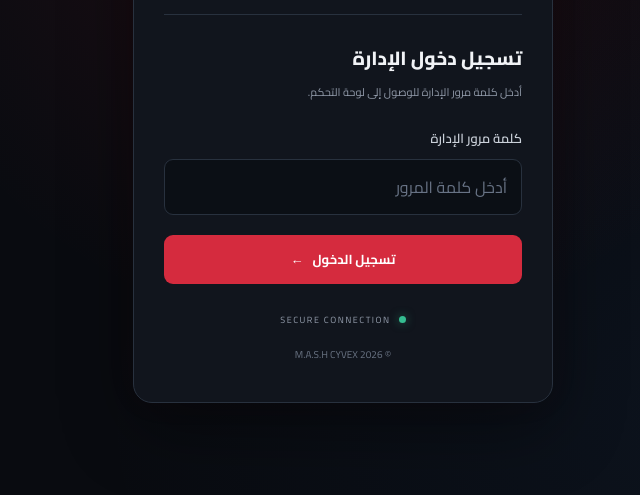
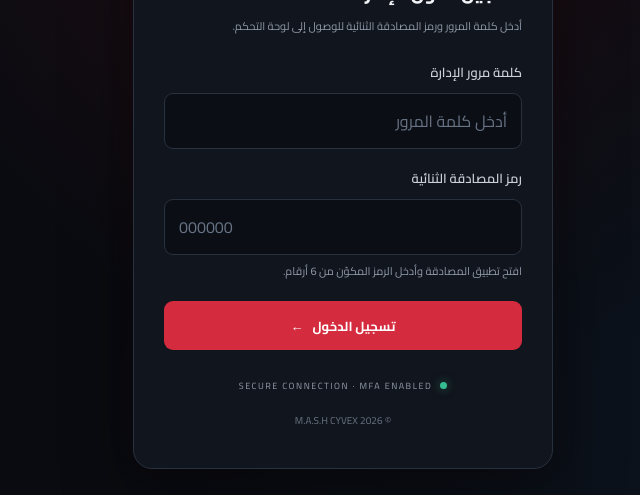
Before and after one commit to menamon713-bit/mina-portfolio, a website: page admin.html in a window 1280 px wide. Shown: the part 305-800 px from the top of the page, without its empty margins (297-937 px from the left). Drawn offline with Linux system fonts and the light colour scheme; no server answers.

Commit message:
Update admin.html

```diff
--- a/admin.html
+++ b/admin.html
@@ -1,11 +1,31 @@
-<!DOCTYPE html><html lang="ar" dir="rtl" data-theme="dark">
+<!DOCTYPE html>
+<html lang="ar" dir="rtl" data-theme="dark">
 <head>
   <meta charset="UTF-8">
   <meta name="viewport" content="width=device-width, initial-scale=1.0">
-  <meta name="theme-color" content="#080808">  <title>M.A.S.H CYVEX | Admin Login</title>  <meta name="description" content="M.A.S.H CYVEX Secure Administration Portal">
-  <meta name="robots" content="noindex, nofollow">  <link rel="preconnect" href="https://fonts.googleapis.com">
+  <meta name="theme-color" content="#080808">
+
+  <title>M.A.S.H CYVEX | Admin Login</title>
+  <meta name="description" content="M.A.S.H CYVEX Secure Administration Portal">
+  <meta name="robots" content="noindex, nofollow">
+
+  <link rel="preconnect" href="https://fonts.googleapis.com">
   <link rel="preconnect" href="https://fonts.gstatic.com" crossorigin>
-  <link href="https://fonts.googleapis.com/css2?family=Cairo:wght@400;500;600;700;800&display=swap" rel="stylesheet">  <link rel="stylesheet" href="admin.css?v=3">  <script src="admin.js?v=3" defer></script></head><body>  <main class="login-screen" id="loginScreen"><section class="login-card">
+
+  <link
+    href="https://fonts.googleapis.com/css2?family=Cairo:wght@400;500;600;700;800&display=swap"
+    rel="stylesheet"
+  >
+
+  <link rel="stylesheet" href="admin.css?v=4">
+  <script src="admin.js?v=4" defer></script>
+</head>
+
+<body>
+
+  <main class="login-screen" id="loginScreen">
+
+    <section class="login-card">
 
       <div class="brand">
         <div class="brand-mark">M</div>
@@ -19,7 +39,7 @@
 
       <div class="login-heading">
         <h2>تسجيل دخول الإدارة</h2>
-    <p>أدخل كلمة مرور الإدارة للوصول إلى لوحة التحكم.</p>
+        <p>أدخل كلمة المرور ورمز المصادقة الثنائية للوصول إلى لوحة التحكم.</p>
       </div>
 
       <form id="loginForm" autocomplete="on">
@@ -29,7 +49,6 @@
         </label>
 
         <div class="password-wrapper">
-
           <input
             type="password"
             id="adminPassword"
@@ -38,9 +57,31 @@
             autocomplete="current-password"
             required
             minlength="1"
+            maxlength="512"
+          >
+        </div>
+
+        <label for="totpCode" style="margin-top: 17px;">
+          رمز المصادقة الثنائية
+        </label>
+
+        <input
+          type="text"
+          id="totpCode"
+          name="totpCode"
+          placeholder="000000"
+          inputmode="numeric"
+          autocomplete="one-time-code"
+          pattern="[0-9]{6}"
+          minlength="6"
+          maxlength="6"
+          dir="ltr"
+          required
         >
 
-    </div>
+        <p style="margin-top: 7px; color: #929baa; font-size: 11px; line-height: 1.8;">
+          افتح تطبيق المصادقة وأدخل الرمز المكوّن من 6 أرقام.
+        </p>
 
         <div
           id="loginError"
@@ -62,7 +103,7 @@
 
       <div class="login-footer">
         <span class="security-dot"></span>
-    <span>SECURE CONNECTION</span>
+        <span>SECURE CONNECTION · MFA ENABLED</span>
       </div>
 
       <p class="copyright">
@@ -74,5 +115,4 @@
   </main>
 
 </body>
-
 </html>
```
Lines whose indentation alone changed are shown as unchanged.
